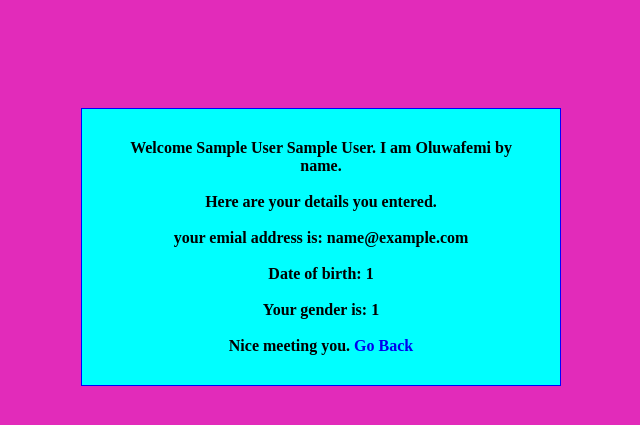
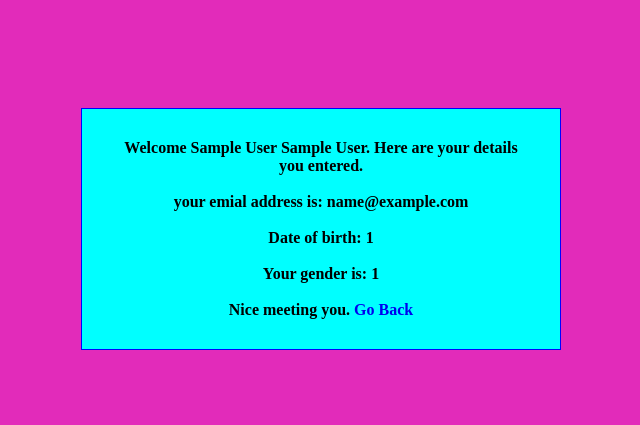
Before and after one commit to Oyedolacode/wejapa-backend-php-wk-2, a PHP site: page /test.php in a window 1280 px wide. Shown: the top 425 px of the page, without its empty margins (319-959 px from the left). Run offline with PHP 8.4, Linux system fonts and the light colour scheme; the visitor is signed in with stand-in values (Sample User, id 1).

Commit message:
Update test.php

```diff
--- a/test.php
+++ b/test.php
@@ -42,7 +42,7 @@ $dob = $_SESSION['dob'];
 $color = $_SESSION['color'];
 $gender = $_SESSION['gender'];
 $department = $_SESSION['department'];
-    echo "Welcome ", $fname , " ", $_SESSION['sname'] ,". ", "I am Oluwafemi by name.", "<br>", "<br>", "Here are your details you entered.";
+    echo "Welcome ", $fname , " ", $_SESSION['sname'] ,". ", "Here are your details you entered.";
 echo "<br>";
 echo "<br>";
 ?>
```
